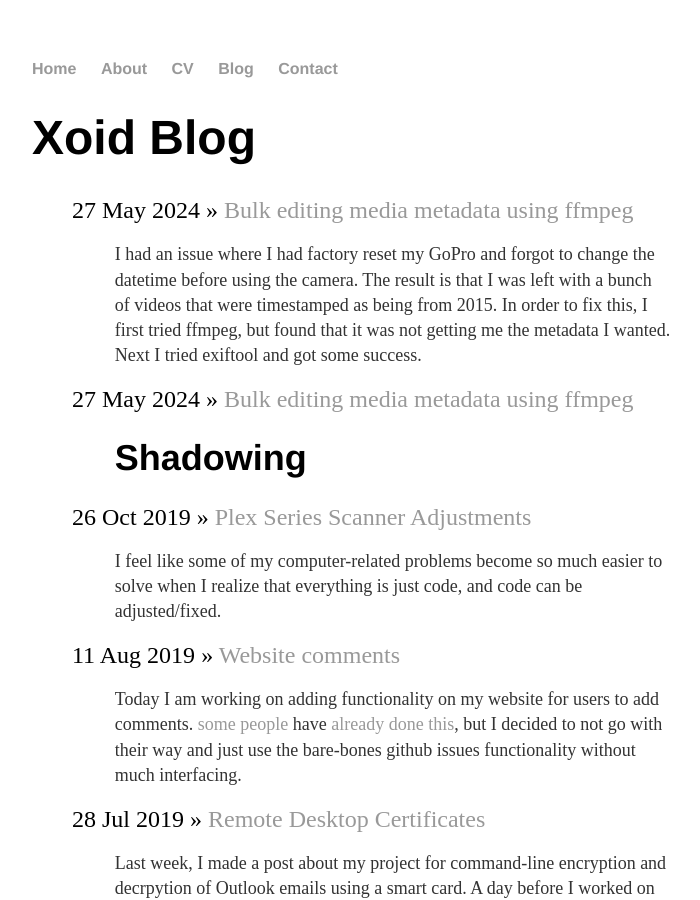
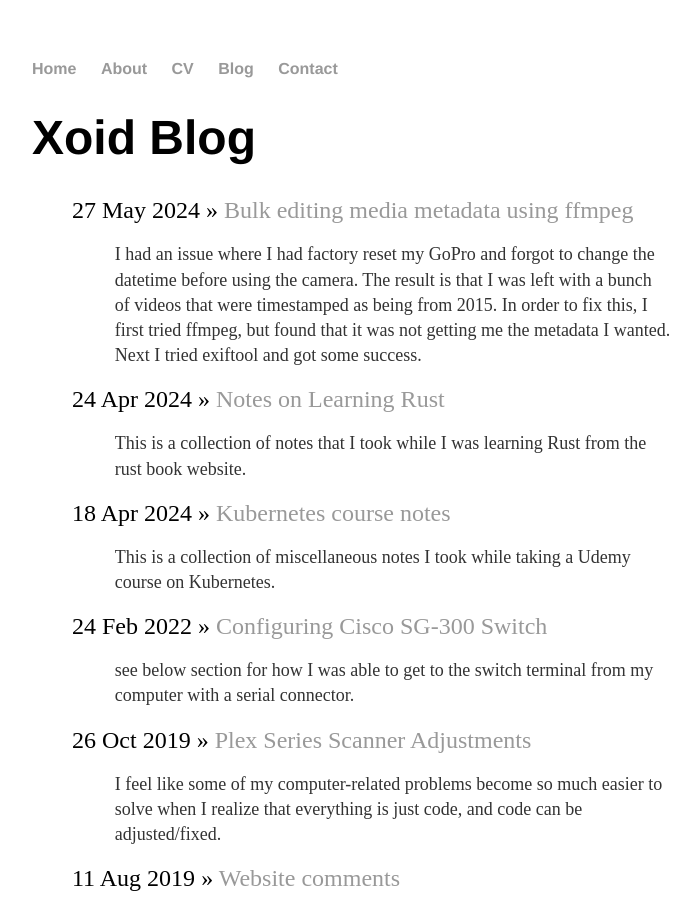
Before and after one commit to ckhordiasma/xoid, a Jekyll site: the page built from blog/index.html, in a window 1280 px wide and 900 px high. Shown: the whole window, without its empty margins (160-860 px from the left). Built offline with Jekyll 4.4.1, drawn with Linux system fonts in a browser that asks for light colours; some of the changed lines change nothing that is shown.

Commit message:
adding more posts transferred from my private gists

````diff
--- /dev/null
+++ b/_posts/2022-02-24-cisco-sg300-switch.md
@@ -0,0 +1,182 @@
+---
+layout: post
+title: "Configuring Cisco SG-300 Switch"
+date: 2022-02-24
+---
+
+
+
+see below section for how I was able to get to the switch terminal from my computer with a serial connector.
+
+1. First thing I did was save username and password. it is in my password manager.
+
+2. run this to see all the commands that make up your config:
+
+```
+show run
+```
+
+(or from config:)
+
+```
+do show run
+```
+
+3. When I set it up for the first time, I had something in there that looked like:
+
+```
+username chkodama password encrypted <STUFF> privilege 15
+```
+
+I didn't want privilege 15 for login, so I created a root login with 15 and recreated chkodama with privilege 7.
+
+4. Set enable password: this lets me do elevated stuff when logged in as chkodama
+
+```
+enable password level 15 <PASSWORD>
+```
+
+5. initial setup of ssh (password based):
+
+```
+line ssh
+password <PASSWORD>
+exit
+```
+
+6. So far my config looks like:
+
+```
+hostname kodama-switch
+line ssh
+password <HASH> encrypted
+exit
+enable password level 15 encrypted <HASH>
+username root password encrypted <HASH> privilege 15
+username chkodama password encrypted <HASH> privilege 7
+```
+
+7. copying config:
+
+```
+copy running-config startup-config
+```
+
+8. So i have some basic config stuff now but I want to be able to ssh into my switch, and there's a bunch of stuff I don't understand. using https://networklessons.com/cisco/ccna-200-301/configure-ssh-cisco-ios
+
+```
+hostname switch
+ip domain name kodama.local
+crypto key generate rsa
+```
+
+9. ran the command:
+
+```
+show ip interface
+```
+
+and got the hint that the ip address of the switch was likely 192.168.1.254. However when I tried to ssh into it, I got an error about incompatible ssh key ciphers. Tried updating firmware to fix this.
+
+
+```
+# sees version of stuff
+do show version
+```
+
+9. (b) later I changed the ip address by assigning it to a vlan with:
+
+```
+conf t
+int vlan 29
+ip address 192.168.42.104 /24 192.168.42.1
+```
+
+10. however, version looked fine! looks like i'm just stuck using bad ciphers. This is possible via:
+
+```
+ssh -oKexAlgorithms=+diffie-hellman-group1-sha1 chkodama@192.168.1.254
+```
+
+11. copied to startup config again.
+
+12. disabled all ports:
+
+```
+int range ge1-20
+shut
+exit
+```
+
+13. enabled some ports and configured them as access:
+
+```
+int ge1
+no shut
+switchport mode access
+exit
+```
+
+14. copied run to start again
+
+```
+copy run start
+```
+
+15. importing an ssh public key
+
+```
+conf t
+crypto key pubkey-chain ssh
+user-key chkodama rsa
+key-string
+<paste in just the stuff after ssh-rsa and before user@host>
+```
+
+16. connecting to it remotely with pubkey
+
+```
+ssh -o KexAlgorithms=+diffie-hellman-group1-sha1 -o HostKeyAlgorithms=+ssh-rsa -o PubkeyAcceptedKeyTypes=+ssh-rsa -i id_rsa chkodama@192.168.42.104 -p6922
+```
+
+
+# Serial connection to switch
+
+I had some issues getting the right cable for the job. After some trial and error, I was able to use a serial cable daisy-chained to a serial-to-usb adapter and that worked for me.
+
+First, installing minicom
+```
+apt-get install minicom
+pacman -S minicom # arch
+```
+
+Then I ran:
+```
+dmesg | grep tty
+[    0.225265] printk: console [tty0] enabled
+[    0.841190] 0000:00:16.3: ttyS4 at I/O 0x1800 (irq = 17, base_baud = 115200) is a 16550A
+[  513.835830] usb 3-1: FTDI USB Serial Device converter now attached to ttyUSB0
+```
+
+This shows I need to use ttyUSB0
+
+Then I ran:
+
+```
+sudo minicom -s
+```
+
+and followed the directions in: https://www.ismoothblog.com/2019/07/access-cisco-switch-serial-console-linux.html
+
+Basically:
+
+1. Set the serial path to /dev/ttyUSB0
+2. set the rate to 115200 8N1
+3. Set hardware flow control to no
+4. saved setup as cisco
+
+Then I ran:
+
+```
+sudo minicom cisco
+```
--- /dev/null
+++ b/_posts/2024-04-18-kubernetes-course.md
@@ -0,0 +1,130 @@
+---
+layout: post
+title: "Kubernetes course notes"
+date: 2024-04-18
+---
+
+This is a collection of miscellaneous notes I took while taking a Udemy course on Kubernetes.
+
+## Useful trick for testing services:
+
+1. kubectl describe service xxxx
+2. get the endpoint:port for this service
+3. run a busybox pod/container and connect to it
+4. from the busybox shell, telnet the endpoint:port and run GET /
+
+
+
+# scaling pods
+
+to scale pods, you can use a replication controller as such:
+
+```
+apiVersion: v1
+kind: ReplicationController
+metadata:
+  name: helloworld-replicas
+spec:
+  replicas: 2
+  selector:
+    app: <<APP LABEL>>
+  template:
+    <<POD METADATA AND SPEC YAML HERE HERE, INCLUDING APP LABEL>>
+```
+
+and just run `kubectl apply -f <filename>`. If you later decide that you want MORE, you can run
+
+```
+kubectl scale --replicas=4 -f <filename>
+# or (rc is abbreviation for replicationcontroller)
+kubectl scale --replicas=4 rc/helloworld-replicas
+```
+
+to start making more copies
+
+# replica sets
+
+next generation replication generator. Replica Sets can do selection based on filtering on a set of values instead of only strict equalities in the rep controller
+
+deployments use replica sets instead of replication controllers.
+
+# deployments
+
+allows for deployment and app updates. can do rolling updates with zero downtime! also can do rollbacks, and can pause and resume.
+
+```
+apiVersion: apps/v1
+kind: Deployment
+metadata:
+  name: helloworld-deployment
+spec:
+  replicas: 3
+  selector:
+    matchLabels:
+      app: <APP LABEL NAME>
+  template:
+    << POD METADATA AND SPEC YAML HERE INCLUDING APP LABEL>>
+```
+
+Some useful deploy related commands:
+
+```
+kubectl get deploy
+kubectl get rs
+kubectl get pods --show-labels
+kubectl rollout status deploy/<NAME>
+
+# reverting to previous deployments
+kubectl rollout history deploy<name>
+kubectl rollout undo deploy/<name>
+kubectl rollout undo deploy/<name> --to-revision=n
+
+# changing specific images in pod
+kubectl set image deploy/<NAME> CONTAINER_NAME=NEW_IMAGE_NAME_AND_TAG
+# can also add a --record tag to show notes in deployment history during deployments
+
+# editing deployment directly
+kubectl edit deploy/<NAME>
+
+```
+
+# services
+
+exposes pod/deployments to the world or other pods.
+
+- ClusterIP - virtual ip address that is internal to the cluster only (default)
+- NodePort - a port that is the same on each node that is also reachable external to cluster
+- LoadBalancer - something created by the service provider that will translate external traffic into the correct NodePorts
+- Ingress - some kind of alternative to LB and NP - can easily expose services...?
+
+# Ingress controller
+
+1. internet requests hit the ingress controller service
+2. service sends requests to the ingress controller pod/containers
+3. ingress controller pod figures out what actual service needs to be served based on the request
+4. ingress controller pod talks to actual service pods to get the served data
+
+when i was trying to do an ingress controller I ran into an issue where apparently I needed to include a metadata annotation in my ingress yaml config.
+
+## benefits of ingress controllers
+
+- only need one Load Balancer on the AWS cloud provider side to pass traffic to ingress
+- one cloud provider Load Balancer = less costs
+- mainly only good for http/s applications
+
+# External DNS
+
+- a tool to integrate k8s with external (i.e. cloud) DNS
+- for every hostname used in ingress, External DNS will interface with cloud to create a new record
+- Google Cloud, Amazon, Azure, Cloudflare, DigitalOcean are built in
+- usually a pod running in the cluster that reads ingress rules
+
+went through a lot of struggles to get this set up. had to adjust a bunch of things in kops and stuff
+
+# StatefulSet vs Replica Sets
+
+StatefulSets end in -0, -1, -2 instead of a random string. It's useful for when you have volumes that attach to the pod containers, or if you want to map DNS to your pods directly since you know the pod names will not change.
+
+# metrics server for autoscaling
+
+was able to `kubectl apply` from the metrics server github repo. once that was installed and the relevant container in the `kube-system` namespace started, i could run commands such as: `kubectl top pods` and `kubectl top nodes`
--- a/_posts/2024-04-24-rust-notes.md
+++ b/_posts/2024-04-24-rust-notes.md
@@ -1,9 +1,10 @@
 ---
 layout: post
-title: "Bulk editing media metadata using ffmpeg"
-date: 2024-05-27
+title: "Notes on Learning Rust"
+date: 2024-04-24
 ---
 
+This is a collection of notes that I took while I was learning Rust from the rust book website.
 
 # Shadowing
 
@@ -176,3 +177,214 @@ assert_eq!(slice, &[2, 3]);
 ```
 
 can also do general purpose array slices, which have type signature `&[T]` like `&[i32]`
+
+# Structs
+
+when defining members of a struct def, you can omit the definition if a variable name matches the struct property name:
+
+```
+fn build_user(email: String, username: String) -> User {
+    User {
+        active: true,
+        username,
+        email,
+        sign_in_count: 1,
+    }
+}
+```
+
+can also copy values from another struct using `..` notation
+
+```
+fn main() {
+    // --snip--
+
+    let user2 = User {
+        email: String::from("another@example.com"),
+        ..user1 // email won't get overwritten with the user1 value. this must come last.
+    };
+}
+```
+
+Note that doing this will make `user1` unusable because a datatype implementing `Drop` is moved, i.e. the `username` field. If only `Copy` data types were moved, then `user1` would still be usable.
+
+can also make tuple structs that only define the types and not the names:
+
+```
+struct Color(i32, i32, i32);
+struct Point(i32, i32, i32);
+
+fn main() {
+    let black = Color(0, 0, 0);
+    let origin = Point(0, 0, 0);
+}
+```
+
+not sure what the purpose of unit-like structs are.
+
+```
+struct AlwaysEqual;
+
+fn main() {
+    let subject = AlwaysEqual;
+}
+```
+
+# struct methods
+
+```
+#[derive(Debug)]
+struct Rectangle {
+    width: u32,
+    height: u32,
+}
+
+impl Rectangle {
+    fn area(&self) -> u32 {
+        self.width * self.height
+    }
+}
+
+fn main() {
+    let rect1 = Rectangle {
+        width: 30,
+        height: 50,
+    };
+
+    println!(
+        "The area of the rectangle is {} square pixels.",
+        rect1.area()
+    );
+}
+```
+
+# println! debugging struct output
+
+1. add the attribute `#[derive(Debug)]` to the beginning of the program
+2. use `println!("{:?}", my_struct)` or `println!("{:#?}", my_struct)` for pretty print
+
+can also use the `dbg!` macro and just plop in values such as `dbg!(30 * x)`
+
+# enums
+
+enums represent data classes that can either be one thing or one of others. the example in the book is ip address types:
+
+```
+enum IpAddrKind {
+    V4,
+    V6,
+}
+
+```
+
+Instead of defining a struct to actually house ip addresses, you can attach data to the enum definitions for each possible type:
+
+```
+    enum IpAddr {
+        V4(String),
+        V6(String),
+    }
+    let home = IpAddr::V4(String::from("127.0.0.1"));
+    let loopback = IpAddr::V6(String::from("::1"));
+```
+
+the enum "things" don't all have to be the same type either.
+
+```
+enum Message {
+    Quit,
+    Move { x: i32, y: i32 },
+    Write(String),
+    ChangeColor(i32, i32, i32),
+}
+
+```
+
+# the Option enum
+
+```
+    let some_number = Some(5);
+    let some_char = Some('e');
+
+    let absent_number: Option<i32> = None;
+
+```
+
+Lets coders identify when things exist or not by checking if the value is a Some(something) or just None
+
+Can use the output of the Option<T> enum using a match
+
+```
+    fn plus_one(x: Option<i32>) -> Option<i32> {
+        match x {
+            None => None,
+            Some(i) => Some(i + 1),
+        }
+    }
+
+    let five = Some(5);
+    let six = plus_one(five);
+    let none = plus_one(None);
+
+```
+
+# matches
+
+the output of the match is the result of the match item if it's a single line. if it's a block, the output is the last non-semicolon line.
+
+The last arm of a match, if it's a string, will be coerced into a catchall variable name. If you don't care about the value, you can put a `_` instead.
+
+```
+    let dice_roll = 9;
+    match dice_roll {
+        3 => add_fancy_hat(),
+        7 => remove_fancy_hat(),
+        other => move_player(other),
+    }
+
+    fn add_fancy_hat() {}
+    fn remove_fancy_hat() {}
+    fn move_player(num_spaces: u8) {}
+
+```
+
+in the ultimate "otherwise do nothing" case, you can do `_ => ()`
+
+# if let
+
+if you only care for one possible outcome of an enum or something you can use if-let instead. Compare the following blocks of code:
+
+```
+    let config_max = Some(3u8);
+    match config_max {
+        Some(max) => println!("The maximum is configured to be {}", max),
+        _ => (),
+    }
+```
+
+```
+    let config_max = Some(3u8);
+    if let Some(max) = config_max {
+        println!("The maximum is configured to be {}", max);
+    }
+```
+
+if config_max can be coerced into Some(value), the if statement will proceed.
+
+# misc package notes
+
+```
+use std::io;
+use std::io::Write;
+
+// can become
+use std::io::{self, Write};
+```
+
+globs:
+
+```
+use std::collections::*;
+```
+
+module names should match their file names for them to be correctly detected in a rust package/crate.
````
Also changed, not shown: README.md.
